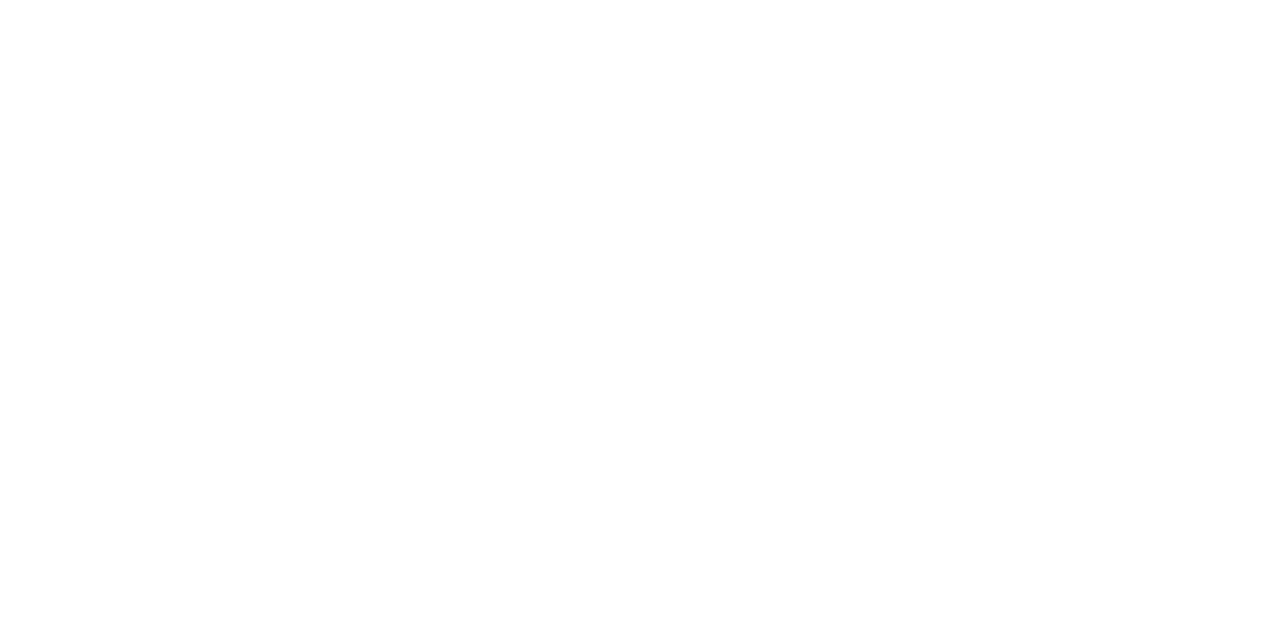
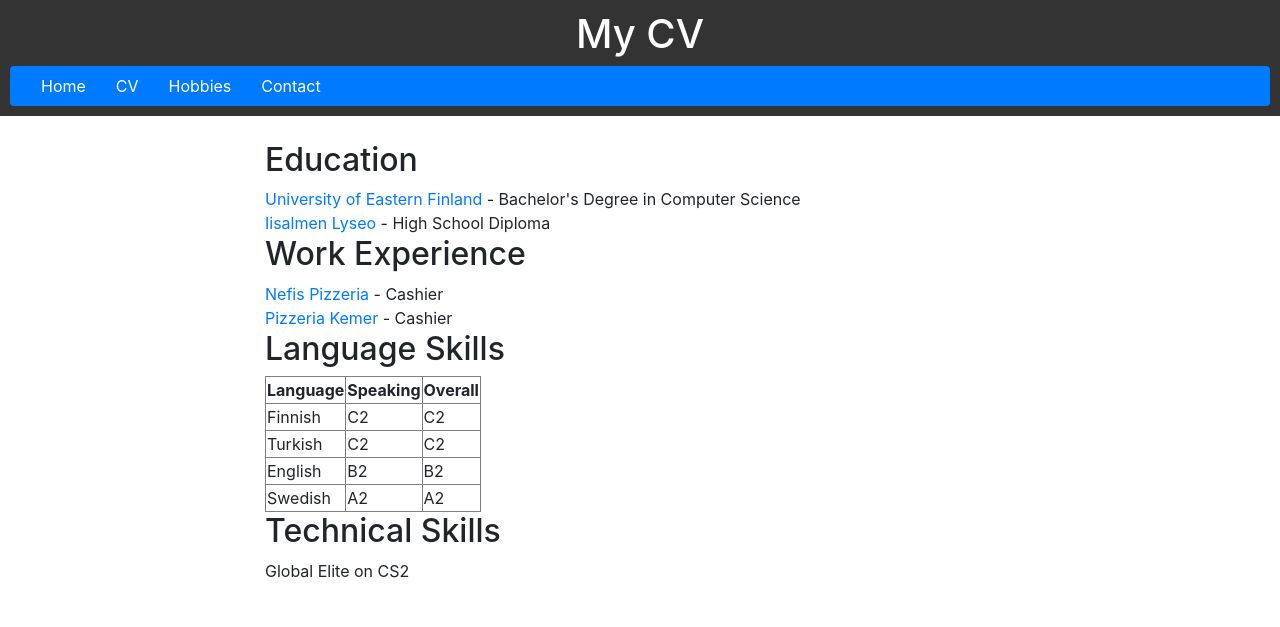
Before and after one commit to turuncy/wohi-test2, a plain HTML site: page cv.html in a window 1280 px wide. Drawn offline with nearby package versions, Linux system fonts and the light colour scheme.

Commit message:
Add webpage base

```diff
--- a/contact.html
+++ b/contact.html
@@ -0,0 +1,65 @@
+<!-- contact.html -->
+<!DOCTYPE html>
+<html lang="en">
+<head>
+    <meta charset="UTF-8">
+    <meta name="viewport" content="width=device-width, initial-scale=1.0">
+    <link rel="stylesheet" href="style.css">
+    <title>Contact Me</title>
+<link href="https://stackpath.bootstrapcdn.com/bootstrap/4.5.2/css/bootstrap.min.css" rel="stylesheet">
+</head>
+<body>
+
+<header>
+    <h1>Contact Me</h1>
+    <nav class="navbar navbar-expand-lg navbar-custom">
+        <a href="index.html">Home</a>
+        <a href="cv.html">CV</a>
+        <a href="hobbies.html">Hobbies</a>
+        <a href="contact.html">Contact</a>
+    </nav>
+</header>
+
+<main>
+    <section>
+      <h2>Get in Touch</h2>
+      <form class="form-inline">
+        <label for="name">Name:</label>
+        <input class="form-control form-control-custom" type="text" id="name" name="name"><br><br>
+
+        <label for="age">Age:</label>
+        <input class="form-control form-control-custom" type="number" id="age" name="age"><br><br>
+
+        <label for="email">Email:</label>
+        <input class="form-control form-control-custom" type="email" id="email" name="email"><br><br>
+
+        <label for="message">Message:</label>
+        <textarea id="message" name="message"></textarea><br><br>
+
+        <label for="source">How did you know about my page?</label><br>
+        <input class="form-control form-control-custom" type="radio" id="google" name="source" value="Google">
+        <label for="google">Google</label><br>
+
+        <input class="form-control form-control-custom" type="radio" id="linkedin" name="source" value="LinkedIn">
+        <label for="linkedin">LinkedIn</label><br>
+
+        <input class="form-control form-control-custom" type="radio" id="X" name="source" value="X">
+        <label for="X">X</label><br>
+
+        <input class="form-control form-control-custom" type="radio" id="friend" name="source" value="Friend">
+        <label for="friend">From a Friend</label><br>
+
+        <input class="form-control form-control-custom" type="radio" id="other" name="source" value="Other">
+        <label for="other">Other</label><br><br>
+
+        <input class="form-control form-control-custom" type="submit" value="Submit">
+      </form>
+    </section>
+</main>
+
+
+<script src="https://code.jquery.com/jquery-3.5.1.slim.min.js"></script>
+<script src="https://cdn.jsdelivr.net/npm/@popperjs/core@2.9.2/dist/umd/popper.min.js"></script>
+<script src="https://stackpath.bootstrapcdn.com/bootstrap/4.5.2/js/bootstrap.min.js"></script>
+</body>
+</html>
--- a/cv.html
+++ b/cv.html
@@ -0,0 +1,75 @@
+<!-- cv.html -->
+<!DOCTYPE html>
+<html lang="en">
+<head>
+    <meta charset="UTF-8">
+    <meta name="viewport" content="width=device-width, initial-scale=1.0">
+    <link rel="stylesheet" href="style.css">
+    <title>My CV</title>
+<link href="https://stackpath.bootstrapcdn.com/bootstrap/4.5.2/css/bootstrap.min.css" rel="stylesheet">
+</head>
+<body>
+
+<header>
+    <h1>My CV</h1>
+    <nav class="navbar navbar-expand-lg navbar-custom">
+        <a href="index.html">Home</a>
+        <a href="cv.html">CV</a>
+        <a href="hobbies.html">Hobbies</a>
+        <a href="contact.html">Contact</a>
+    </nav>
+</header>
+
+<main>
+    <section>
+        <h2>Education</h2>
+        <ul class="navbar-nav">
+            <li><a href="https://www.uef.fi/fi/yksikko/tietojenkasittelytieteen-laitos" target="_blank">University of Eastern Finland</a> - Bachelor's Degree in Computer Science</li>
+            <li><a href="https://iisalmi.fi/kasvatus-ja-koulutus/lukio/iisalmen-lyseo/" target="_blank">Iisalmen Lyseo</a> - High School Diploma</li>
+        </ul>
+
+        <h2>Work Experience</h2>
+        <ul class="navbar-nav">
+            <li><a href="https://maps.app.goo.gl/ET4oo8oXn7K9oi156" target="_blank">Nefis Pizzeria</a> - Cashier</li>
+            <li><a href="https://maps.app.goo.gl/RxEC3sP2UGWm2TCWA" target="_blank">Pizzeria Kemer</a> - Cashier</li>
+        </ul>
+
+        <h2>Language Skills</h2>
+        <table border="1">
+            <tr>
+                <th>Language</th>
+                <th>Speaking</th>
+                <th>Overall</th>
+            </tr>
+            <tr>
+                <td>Finnish</td>
+                <td>C2</td>
+                <td>C2</td>
+            </tr>
+            <tr>
+                <td>Turkish</td>
+                <td>C2</td>
+                <td>C2</td>
+            </tr>
+            <tr>
+                <td>English</td>
+                <td>B2</td>
+                <td>B2</td>
+            </tr>
+            <tr>
+                <td>Swedish</td>
+                <td>A2</td>
+                <td>A2</td>
+            </tr>
+        </table>
+
+        <h2>Technical Skills</h2>
+        <p>Global Elite on CS2</p>
+    </section>
+</main>
+
+<script src="https://code.jquery.com/jquery-3.5.1.slim.min.js"></script>
+<script src="https://cdn.jsdelivr.net/npm/@popperjs/core@2.9.2/dist/umd/popper.min.js"></script>
+<script src="https://stackpath.bootstrapcdn.com/bootstrap/4.5.2/js/bootstrap.min.js"></script>
+</body>
+</html>
--- a/style.css
+++ b/style.css
@@ -0,0 +1,68 @@
+/* style.css */
+body {
+    font-family: Arial, sans-serif;
+    background-color: #f0f0f0;
+    margin: 0;
+    padding: 0;
+  }
+
+  header {
+    background-color: #333;
+    color: white;
+    padding: 10px;
+    text-align: center;
+  }
+
+  nav a {
+    margin: 0 15px;
+    color: white;
+    text-decoration: none;
+  }
+
+  nav a:hover {
+    text-decoration: underline;
+  }
+
+  main {
+    max-width: 800px;
+    margin: 0 auto;
+    padding: 25px;
+    background-color: #fff;
+  }
+
+
+/* Custom background for the body */
+body {
+    background-color: #f8f9fa;
+}
+
+/* Custom styles for navigation bar */
+.navbar-custom {
+    background-color: #007bff;
+    border-radius: 0.25rem;
+}
+
+.nav-link-custom {
+    color: #ffffff !important;
+    padding: 0.75rem 1.25rem;
+}
+
+/* Style the form elements */
+.form-control-custom {
+    border-radius: 0.25rem;
+    box-shadow: 0px 0px 5px rgba(0, 0, 0, 0.1);
+}
+
+/* Custom card style */
+.card-custom {
+    border-radius: 0.5rem;
+    box-shadow: 0 4px 8px rgba(0, 0, 0, 0.1);
+}
+
+/* Footer customization */
+.footer-custom {
+    background-color: #343a40;
+    color: #ffffff;
+    padding: 1rem;
+    text-align: center;
+}
```
Also changed, not shown: hobbies.html (+45 -0 lines), index.html (+1 -1 lines).
